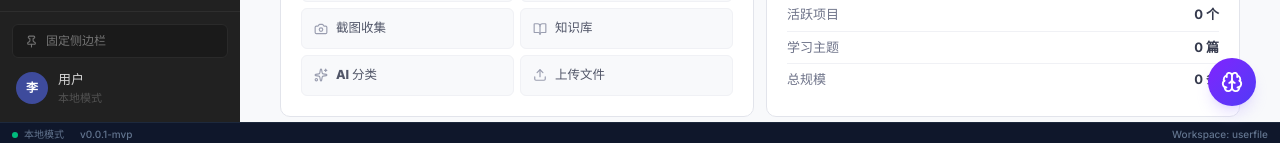
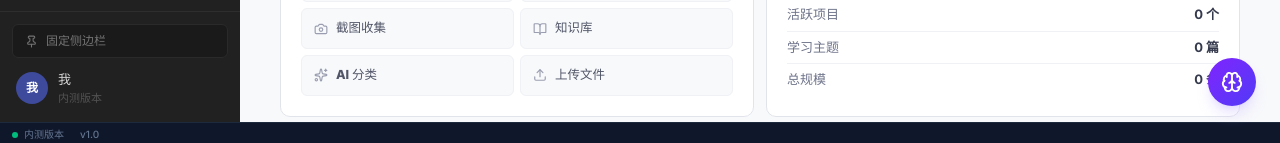
Before and after one commit to CHEN-Style/IPM, a React (Vite) app in the folder desktop/: page / in a window 1280 px wide. Shown: the part 654-797 px from the top of the page. Built offline with nearby package versions, Linux system fonts and the light colour scheme.

Commit message:
fix 修复一些前端显示问题

```diff
--- a/desktop/src/ui/App.jsx
+++ b/desktop/src/ui/App.jsx
@@ -227,12 +227,11 @@ const App = () => {
         <div className="flex items-center gap-4">
           <div className="flex items-center gap-1.5">
             <div className="w-1.5 h-1.5 rounded-full bg-emerald-500"></div>
-            <span>本地模式</span>
+            <span>内测版本</span>
           </div>
-          <span>v0.0.1-mvp</span>
+          <span>v1.0</span>
         </div>
         <div className="flex items-center gap-3">
-          <span>Workspace: userfile</span>
         </div>
       </div>
     </div>
--- a/desktop/src/ui/components/Sidebar.jsx
+++ b/desktop/src/ui/components/Sidebar.jsx
@@ -210,12 +210,12 @@ const Sidebar = ({
         {/* User */}
         <div className={`flex items-center ${isCollapsed ? 'justify-center' : 'gap-2.5 px-1'}`}>
           <div className="w-8 h-8 rounded-full flex items-center justify-center text-[12px] font-semibold text-white shrink-0" style={{ background: ACCENT }}>
-            李
+            我
           </div>
           {!isCollapsed && (
             <div className="flex flex-col min-w-0">
-              <span className="text-[13px] font-medium truncate" style={{ color: '#d4d4d4' }}>用户</span>
-              <span className="text-[11px] truncate" style={{ color: '#525252' }}>本地模式</span>
+              <span className="text-[13px] font-medium truncate" style={{ color: '#d4d4d4' }}>我</span>
+              <span className="text-[11px] truncate" style={{ color: '#525252' }}>内测版本</span>
             </div>
           )}
         </div>
```
